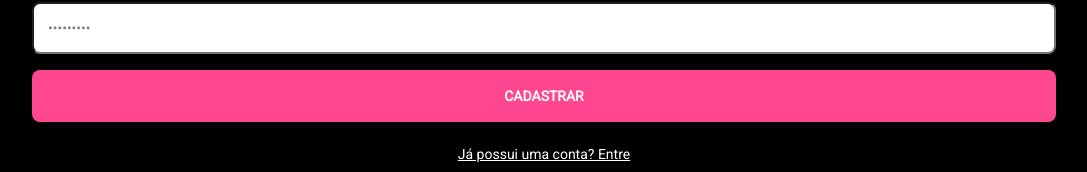
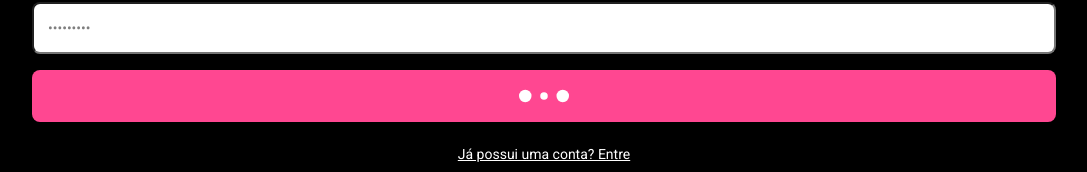
Before and after one commit to Cherrying55/projeto12-drivenplus, a React (Create React App) app: page /sign-up in a window 1280 px wide. Both pictures are taken after typing "Sample", "Sample", "name@example.com", "Sample123" into the empty fields and a click on the button "CADASTRAR". Shown: the part 349-521 px from the top of the page, without its empty margins (96-1183 px from the left). Built offline with nearby package versions, Linux system fonts and the light colour scheme; no server answers.

Commit message:
Projeto finalizado

```diff
--- a/package.json
+++ b/package.json
@@ -6,6 +6,7 @@
     "axios": "^1.2.1",
     "react": "^18.2.0",
     "react-dom": "^18.2.0",
+    "react-loader-spinner": "^5.3.4",
     "react-router-dom": "^6.6.0",
     "react-scripts": "^5.0.1",
     "styled-components": "^5.3.6"
--- a/src/pages/HomePage.jsx
+++ b/src/pages/HomePage.jsx
@@ -43,8 +43,10 @@ export default function HomePage(){
                     )
                 }
             )}
-            <button onClick={goback}>Mudar Plano</button>
-            <button onClick={cancelarplano}>Cancelar Plano</button>
+            <div>
+            <Button cor={"rosa"} onClick={goback}>Mudar Plano</Button>
+            <Button cor={"vermelho"} onClick={cancelarplano}>Cancelar Plano</Button>
+            </div>
         </HomeContainer>
 
         </>
@@ -52,13 +54,13 @@ export default function HomePage(){
 }
 
 const HomeContainer = styled.div`
+width: 100%;
+align-items: center;
 display: flex;
 flex-direction: column;
 gap: 8px;
-width: 100%;
-align-items: center;
 
-a, button{
+a {
     background: #FF4791;
     border-radius: 8px;
     height: 52px;
@@ -75,7 +77,16 @@ font-size: 14px;
 line-height: 16px;
 color: #FFFFFF;
 }
-
+div{
+    width: 100%;
+    display: flex;
+    flex-direction: column;
+    gap: 8px;
+    align-items: center;
+    position: fixed;
+    bottom: 0;
+    margin-bottom: 10px;
+}
 `
 
 const HomeH1 = styled.h1`
@@ -86,17 +97,18 @@ font-weight: 700;
 font-size: 24px;
 line-height: 28px;
 color: #FFFFFF;
+margin-top: 84px;
 `
 
 const HomeHeader = styled.header`
 display: flex;
-height: 50px;
+height: 72px;
 justify-content: space-between;
 padding-left: 38px;
-padding-right: 22px;
-padding-top: 22px;
 width: 100%;
 box-sizing: border-box;
+position: fixed;
+top: 0;
 
 img{
     align-self: flex-end;
@@ -108,5 +120,39 @@ ion-icon{
     font-size: 48px;
     color: white;
     align-self: flex-start;
+    margin-top: 12px;
+    margin-right: 12px;
 }
 `
+
+const Button = styled.button`
+background: ${props => props.cor === "rosa" ? "#FF4791" : "#FF4747"};
+border-radius: 8px;
+height: 52px;
+left: 38px;
+top: 176px;
+width: 90%;
+display: flex;
+justify-content: center;
+align-items: center;
+font-family: 'Roboto';
+font-style: normal;
+font-weight: 700;
+font-size: 14px;
+line-height: 16px;
+color: #FFFFFF;};
+    border-radius: 8px;
+    height: 52px;
+    left: 38px;
+    top: 176px;
+    width: 90%;
+    display: flex;
+    justify-content: center;
+    align-items: center;
+    font-family: 'Roboto';
+font-style: normal;
+font-weight: 700;
+font-size: 14px;
+line-height: 16px;
+color: #FFFFFF;
+`
--- a/src/pages/LoginPage.jsx
+++ b/src/pages/LoginPage.jsx
@@ -5,6 +5,7 @@ import { useState, useContext } from "react";
 import SignForm from "../assets/SignForm.jsx";
 import DrivenLogo from "../assets/DrivenLogo.jsx";
 import styled from "styled-components";
+import { ThreeDots } from 'react-loader-spinner';
 
 export default function LoginPage(){
 
@@ -21,6 +22,7 @@ export default function LoginPage(){
     }
 
     function fazerlogin(e){
+        setLoading(true);
         e.preventDefault();
         axios.post("https://mock-api.driven.com.br/api/v4/driven-plus/auth/login", dados)
         .then(
@@ -47,7 +49,13 @@ export default function LoginPage(){
         <SignForm onSubmit={fazerlogin}>
             <input type="email" name="email" placeholder="E-mail" onChange={alterardados} />
             <input type="password" name="password" placeholder="Senha" onChange={alterardados}/>
-            <button type="submit">ENTRAR</button>
+            <button type="submit" disabled={loading}>
+            {
+            loading
+              ? <ThreeDots color="#FFFFFF" height={50} width={50} />
+              : "ENTRAR"
+               }
+            </button>
         </SignForm>
         <Link to="/sign-up">
             Não possui uma conta? Cadastre-se
--- a/src/pages/SignUpPage.jsx
+++ b/src/pages/SignUpPage.jsx
@@ -3,11 +3,13 @@ import { useNavigate, Link } from "react-router-dom";
 import axios from 'axios';
 import SignForm from "../assets/SignForm.jsx";
 import styled from 'styled-components';
+import { ThreeDots } from 'react-loader-spinner';
 
 export default function SignUpPage(){
 
     const [dados, setDados] = useState({email: "", name: "", cpf: "", password: ""});
     const navigate = useNavigate();
+    const [loading, setLoading] = useState(false);
 
 
     useEffect(() => {
@@ -23,6 +25,7 @@ export default function SignUpPage(){
     console.log(dados);
 
     function fazercadastro(e){
+        setLoading(true);
         e.preventDefault();
         axios.post("https://mock-api.driven.com.br/api/v4/driven-plus/auth/sign-up", dados)
         .then(
@@ -40,7 +43,13 @@ export default function SignUpPage(){
             <input type="text" name="cpf" placeholder="CPF" onChange={alterardados}/>
             <input type="text" name="email" placeholer="E-mail" onChange={alterardados}/>
             <input type="password" name="password" placeholder="Senha" onChange={alterardados} />
-            <button type="submit">CADASTRAR</button>
+            <button type="submit" disabled={loading}>
+            {
+            loading
+              ? <ThreeDots color="#FFFFFF" height={50} width={50} />
+              : "CADASTRAR"
+               }
+            </button>
         </SignForm>
         <Link to="/">
             Já possui uma conta? Entre
```
Also changed, not shown: 1 other file (tests, documents, lock files or other folders).
